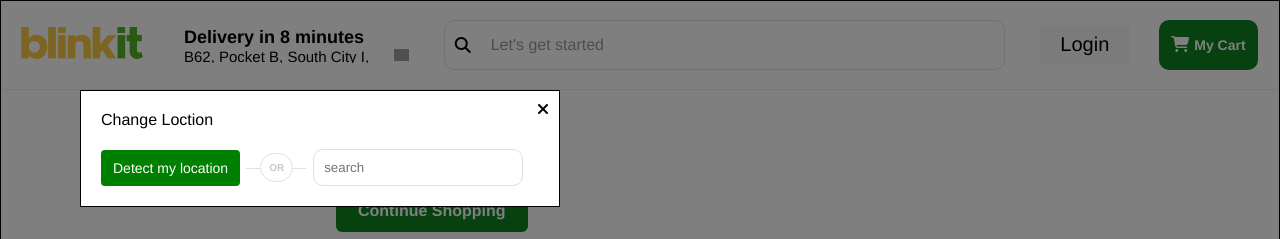
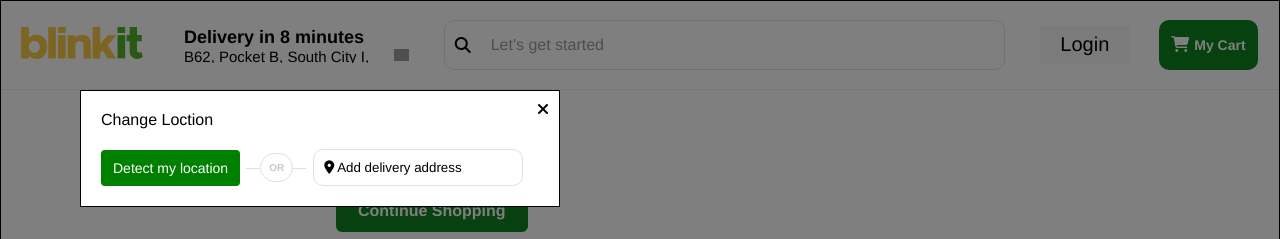
Before and after one commit to AmarJeetSharma6802/Blinkit-clone, a React (Vite) app: page /checkout in a window 1280 px wide. Both pictures are taken after a click on the element 296 px from the left and 55 px from the top of the page. Shown: the top 239 px of the page. Built offline with nearby package versions, Linux system fonts and the light colour scheme; grey boxes are pictures that could not be loaded.

Commit message:
feat: update address button in header for better UX and clear cart on purchase

```diff
--- a/src/Pages/Checkout/Checkout.jsx
+++ b/src/Pages/Checkout/Checkout.jsx
@@ -3,6 +3,7 @@ import { useDispatch, useSelector } from "react-redux";
 import { useNavigate } from "react-router-dom";
 import { pushToDataLayer, buildUserData } from "../../lib/gtm";
 import { saveAddress } from "../Reducer/addressSlice";
+import { clearCart } from "../Reducer/cartSlice";
 import AddressForm from "../Address/AddressForm";
 import AddressCard from "../Address/AddressCard";
 import "../Address/address.css";
@@ -72,6 +73,9 @@ const Checkout = () => {
     console.log("purchase fired");
 
     navigate("/success");
+
+    // Payment ke baad cart khali karo (localStorage bhi clear hota hai)
+    dispatch(clearCart());
   };
 
   if (cart.items.length === 0) {
--- a/src/Pages/Header/Header.jsx
+++ b/src/Pages/Header/Header.jsx
@@ -171,15 +171,20 @@ const [cartActive,setCartActive]= useState(false)
           <p>OR</p>
          </div>
          <div className="input">
-         <input type="text" placeholder='search'  id='input'/>
+         <button
+          type="button"
+          id='input'
+          onClick={addressBtn}
+          title={savedAddress ? "Change delivery address" : "Add delivery address"}
+          style={{ cursor: 'pointer', background: 'white', textAlign: 'left', whiteSpace: 'nowrap', overflow: 'hidden', textOverflow: 'ellipsis' }}
+         >
+          <i className="fa-solid fa-location-dot"></i>{' '}
+          {savedAddress ? `Change: ${savedAddress.house}, ${savedAddress.city}` : "Add delivery address"}
+         </button>
          </div>
          <div className="catch-location">
           <p className='crosshairs'><i class="fa-solid fa-location-crosshairs"></i></p>
           <p className='use'>Use current location</p>
-         </div>
-         <div className="catch-location" onClick={addressBtn}>
-          <p className='crosshairs'><i className="fa-solid fa-location-dot"></i></p>
-          <p className='use'>{savedAddress ? "Change saved address" : "Add delivery address"}</p>
          </div>
 
         </div>
```
